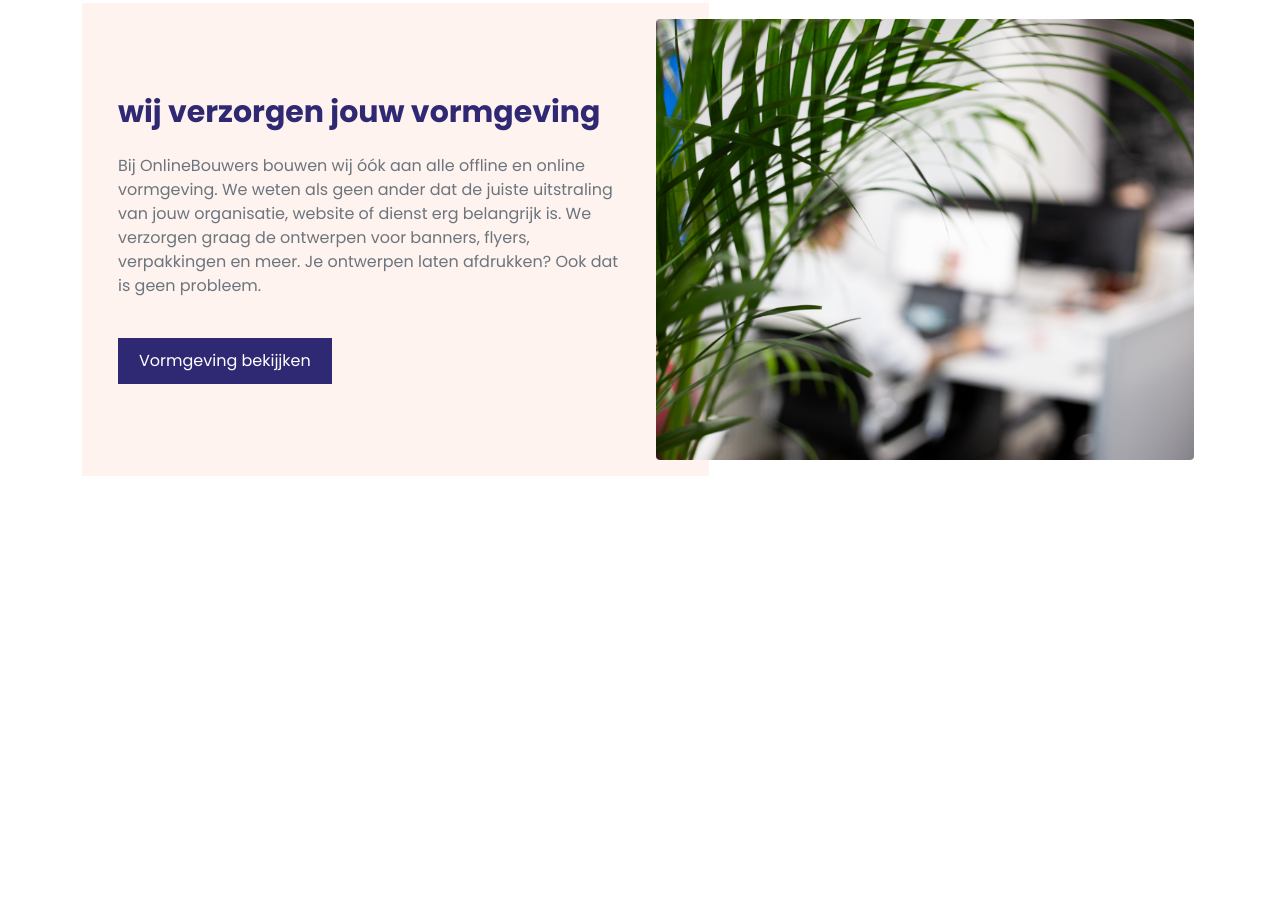
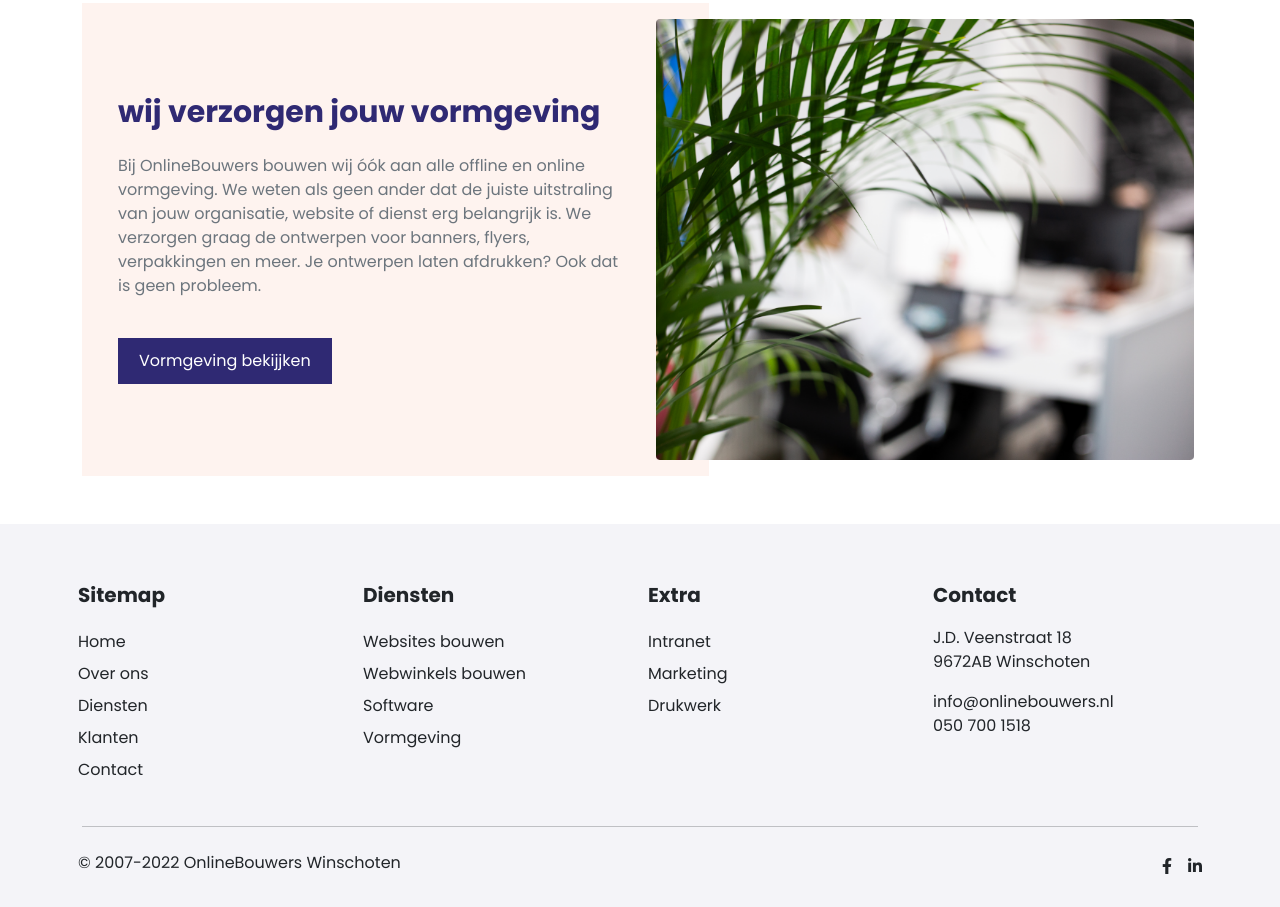
Before and after one commit to MarufAlAslam/bouwers, a plain HTML site: page index.html in a window 1280 px wide. Shown: the part 2888-3795 px from the top of the page. Before the commit the page ends 3412 px from the top, so only its background shows below. Drawn offline with nearby package versions, Linux system fonts and the light colour scheme.

Commit message:
footer done

```diff
--- a/css/style.css
+++ b/css/style.css
@@ -131,3 +131,14 @@
     z-index: -1;
     /* left: ; */
 }
+
+
+
+/* footer */
+.footer {
+    background-color: #F4F4F8;
+}
+
+.footer li {
+    line-height: 2;
+}
--- a/index.html
+++ b/index.html
@@ -411,6 +411,132 @@
     <!-- cols -->
 
 
+    <!-- footer -->
+    <section class="footer pt-5">
+        <div class="container">
+            <div class="row">
+                <div class="col-md-3 p-2">
+                    <p class="fs-20 fw-bold">
+                        Sitemap
+                    </p>
+                    <ul class="list-unstyled">
+                        <li>
+                            <a href="" class="text-dark text-decoration-none">
+                                Home
+                            </a>
+                        </li>
+                        <li>
+                            <a href="" class="text-dark text-decoration-none">
+                                Over ons
+                            </a>
+                        </li>
+                        <li>
+                            <a href="" class="text-dark text-decoration-none">
+                                Diensten
+                            </a>
+                        </li>
+                        <li>
+                            <a href="" class="text-dark text-decoration-none">
+                                Klanten
+                            </a>
+                        </li>
+                        <li>
+                            <a href="" class="text-dark text-decoration-none">
+                                Contact
+                            </a>
+                        </li>
+                    </ul>
+                </div>
+                <div class="col-md-3 p-2">
+                    <p class="fs-20 fw-bold">
+                        Diensten
+                    </p>
+                    <ul class="list-unstyled">
+                        <li>
+                            <a href="" class="text-dark text-decoration-none">
+                                Websites bouwen
+                            </a>
+                        </li>
+                        <li>
+                            <a href="" class="text-dark text-decoration-none">
+                                Webwinkels bouwen
+                            </a>
+                        </li>
+                        <li>
+                            <a href="" class="text-dark text-decoration-none">
+                                Software
+                            </a>
+                        </li>
+                        <li>
+                            <a href="" class="text-dark text-decoration-none">
+                                Vormgeving
+                            </a>
+                        </li>
+                    </ul>
+                </div>
+                <div class="col-md-3 p-2">
+                    <p class="fs-20 fw-bold">
+                        Extra
+                    </p>
+                    <ul class="list-unstyled">
+                        <li>
+                            <a href="" class="text-dark text-decoration-none">
+                                Intranet
+                            </a>
+                        </li>
+                        <li>
+                            <a href="" class="text-dark text-decoration-none">
+                                Marketing
+                            </a>
+                        </li>
+                        <li>
+                            <a href="" class="text-dark text-decoration-none">
+                                Drukwerk
+                            </a>
+                        </li>
+                    </ul>
+                </div>
+                <div class="col-md-3 p-2">
+                    <p class="fs-20 fw-bold">
+                        Contact
+                    </p>
+                    <p>
+                        J.D. Veenstraat 18 <br>
+                        9672AB Winschoten
+                    </p>
+                    <p>
+                        info@onlinebouwers.nl <br>
+                        050 700 1518
+                    </p>
+                </div>
+            </div>
+
+            <hr>
+
+            <div class="row">
+                <div class="col-md-6 p-2">
+                    <p class="mb-0 text-dark">© 2007-2022 OnlineBouwers Winschoten</p>
+                </div>
+                <div class="col-md-6 p-2 text-end">
+                    <ul class="list-unstyled d-flex justify-content-end align-items-center">
+                        <li class="ms-3">
+                            <a href="" class="text-dark">
+                                <i class="fab fa-facebook-f"></i>
+                            </a>
+                        </li>
+                        <li class="ms-3">
+                            <a href="" class="text-dark">
+                                <i class="fab fa-linkedin-in"></i>
+                            </a>
+                        </li>
+                    </ul>
+                </div>
+            </div>
+        </div>
+    </section>
+    <!-- footer -->
+
+
 
     <script src="https://cdn.jsdelivr.net/npm/bootstrap@5.2.1/dist/js/bootstrap.bundle.min.js"></script>
 </body>
```
